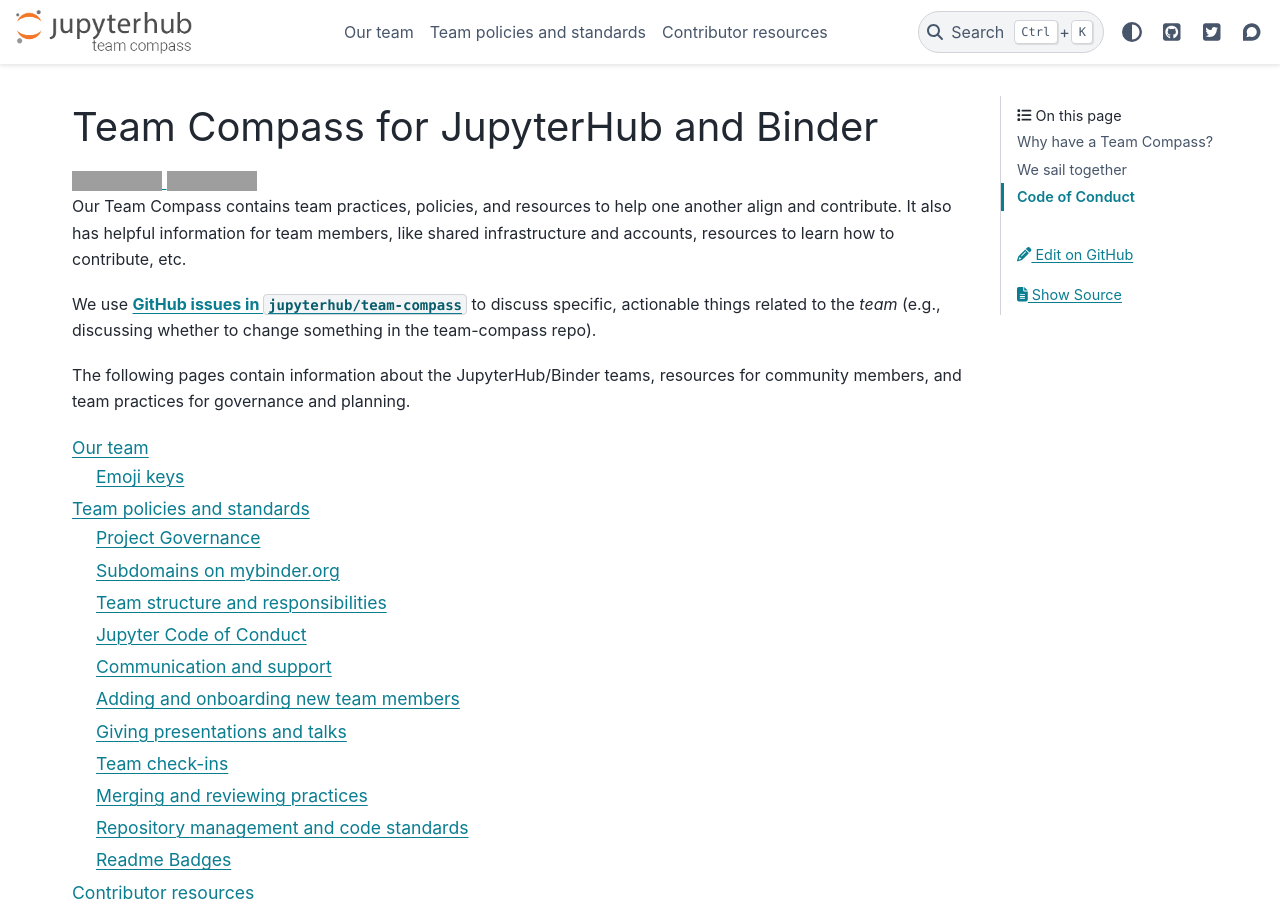
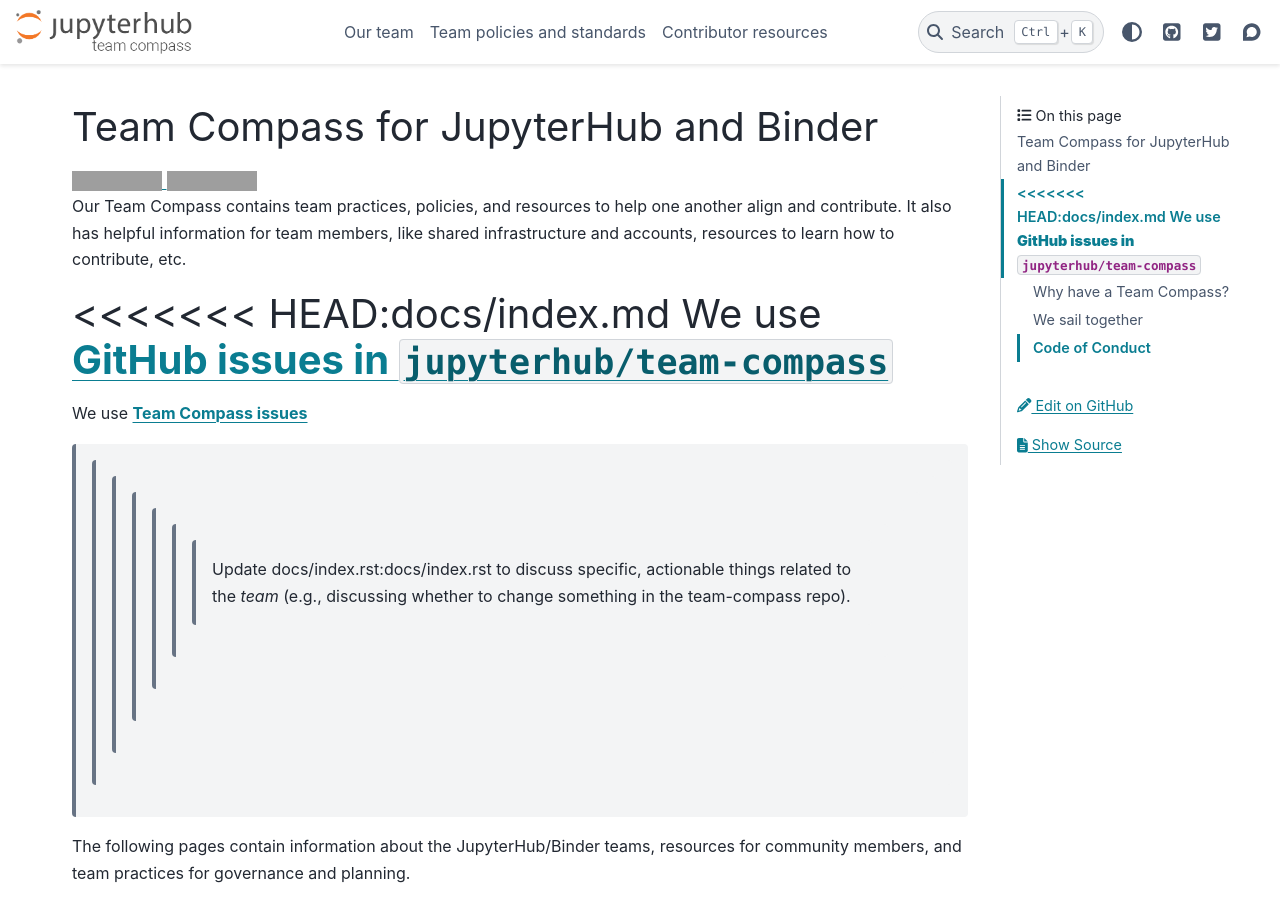
Before and after one commit to jupyterhub/team-compass, a Sphinx documentation site: the page built from docs/index.md, in a window 1280 px wide and 900 px high. Built offline with Sphinx 7.4.7 and the PyData theme 0.15.4, drawn with Linux system fonts in a browser that asks for light colours; the version number could not be read and is left out; grey boxes are pictures that could not be loaded.

Commit message:
Update docs/index.rst

```diff
--- a/docs/index.md
+++ b/docs/index.md
@@ -13,7 +13,11 @@
 Our Team Compass contains team practices, policies, and resources to help one another align and contribute.
 It also has helpful information for team members, like shared infrastructure and accounts, resources to learn how to contribute, etc.
 
+<<<<<<< HEAD:docs/index.md
 We use **[GitHub issues in `jupyterhub/team-compass`](https://github.com/jupyterhub/team-compass/issues)**
+=======
+We use [**Team Compass issues**](https://github.com/jupyterhub/team-compass/issues)
+>>>>>>> Update docs/index.rst:docs/index.rst
 to discuss specific, actionable things related to the *team* (e.g., discussing whether to change something in the team-compass repo).
 
 The following pages contain information about the JupyterHub/Binder
```
